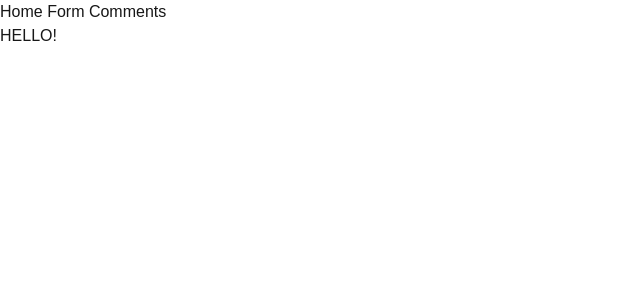
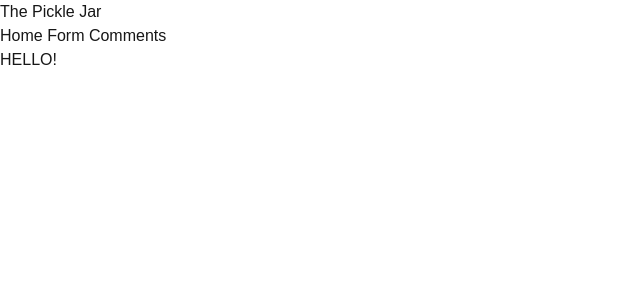
Before and after one commit to IndieMasco/TechEdWeek8Assignment, a Next.js app: page / in a window 1280 px wide. Shown: the top 300 px of the page, without its empty margins (0-640 px from the left). Built offline with nearby package versions, Linux system fonts and the light colour scheme.

Commit message:
updated READme and added title

```diff
--- a/src/components/Header.jsx
+++ b/src/components/Header.jsx
@@ -4,6 +4,7 @@ import Link from "next/link";
 export default function Header() {
   return (
     <header>
+      <h1>The Pickle Jar</h1>
       <nav>
         <Link href={"/"}>Home </Link>
         <Link href={"/form"}>Form </Link>
```
Also changed, not shown: 1 other file (tests, documents, lock files or other folders).
